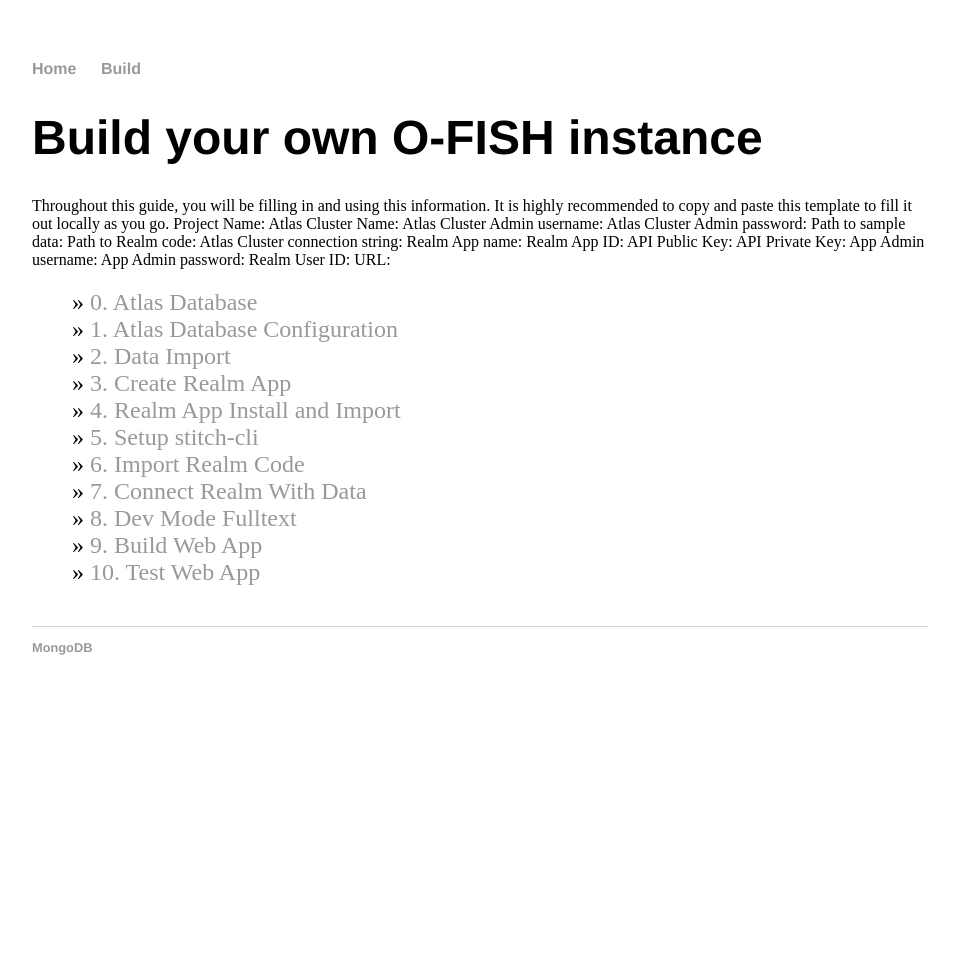
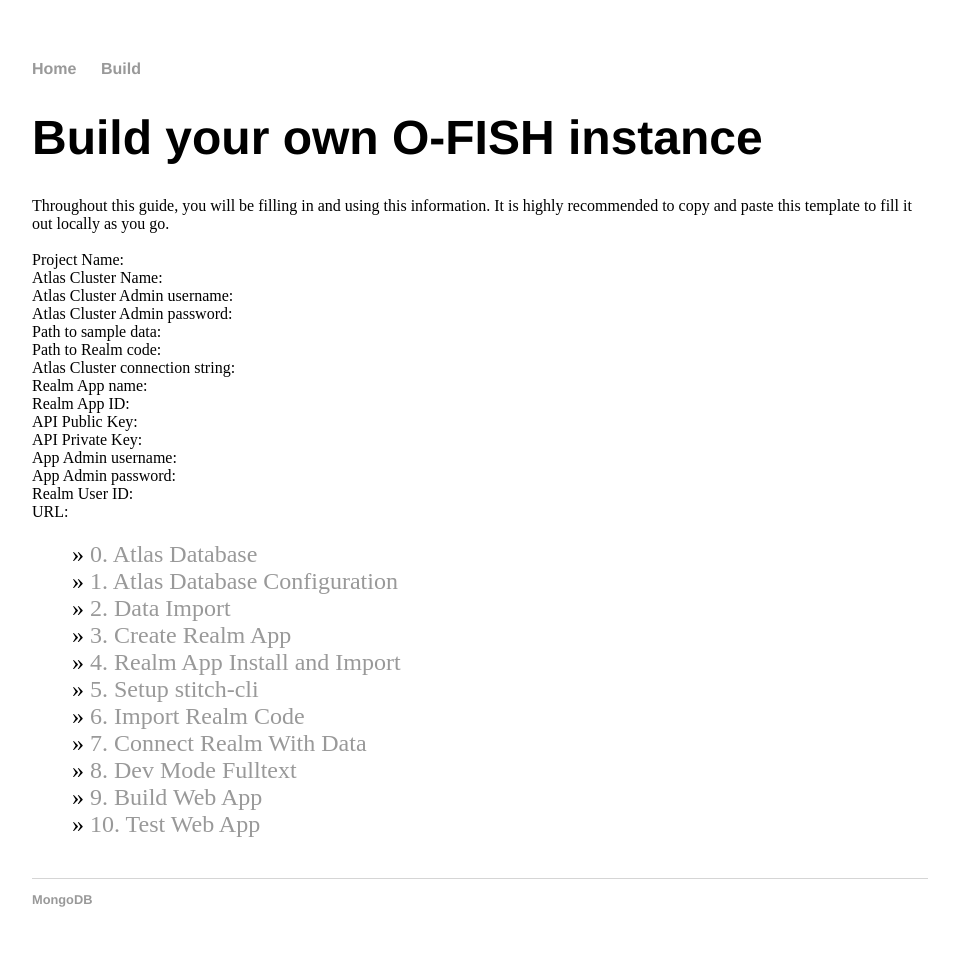
Before and after one commit to Sheeri/sheeri.github.io, a Jekyll site: the page built from build/index.html, in a window 1280 px wide. Shown: the whole page, without its empty margins (160-1115 px from the left). Built offline with Jekyll 4.4.1, drawn with Linux system fonts in a browser that asks for light colours; before the commit the page ends 900 px from its top, so only the background shows below that; part of the change alters nothing that is shown.

```diff
--- a/build/index.html
+++ b/build/index.html
@@ -4,23 +4,23 @@ title: Build your own O-FISH instance
 ---
 	<h1>{{ page.title }}</h1>
 
-Throughout this guide, you will be filling in and using this information. It is highly recommended to copy and paste this template to fill it out locally as you go.
+Throughout this guide, you will be filling in and using this information. It is highly recommended to copy and paste this template to fill it out locally as you go.<BR><BR>
 
-Project Name:
-Atlas Cluster Name:
-Atlas Cluster Admin username:
-Atlas Cluster Admin password:
-Path to sample data:
-Path to Realm code:
-Atlas Cluster connection string:
-Realm App name:
-Realm App ID:
-API Public Key:
-API Private Key:
-App Admin username:
-App Admin password:
-Realm User ID:
-URL:
+Project Name:<BR>
+Atlas Cluster Name:<BR>
+Atlas Cluster Admin username:<BR>
+Atlas Cluster Admin password:<BR>
+Path to sample data:<BR>
+Path to Realm code:<BR>
+Atlas Cluster connection string:<BR>
+Realm App name:<BR>
+Realm App ID:<BR>
+API Public Key:<BR>
+API Private Key: <BR>
+App Admin username:<BR>
+App Admin password:<BR>
+Realm User ID:<BR>
+URL:<BR>
 
 	<ul class="posts">
 
```
